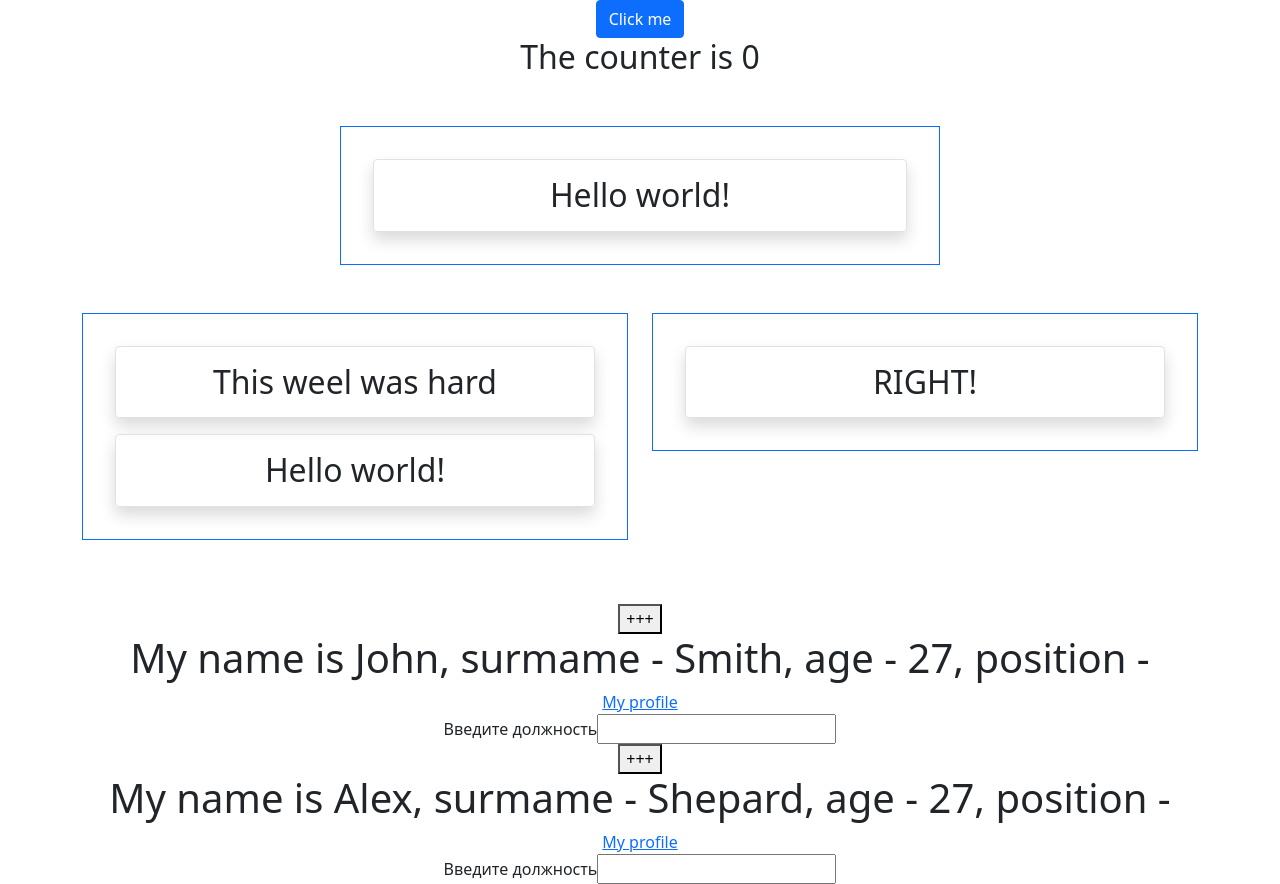
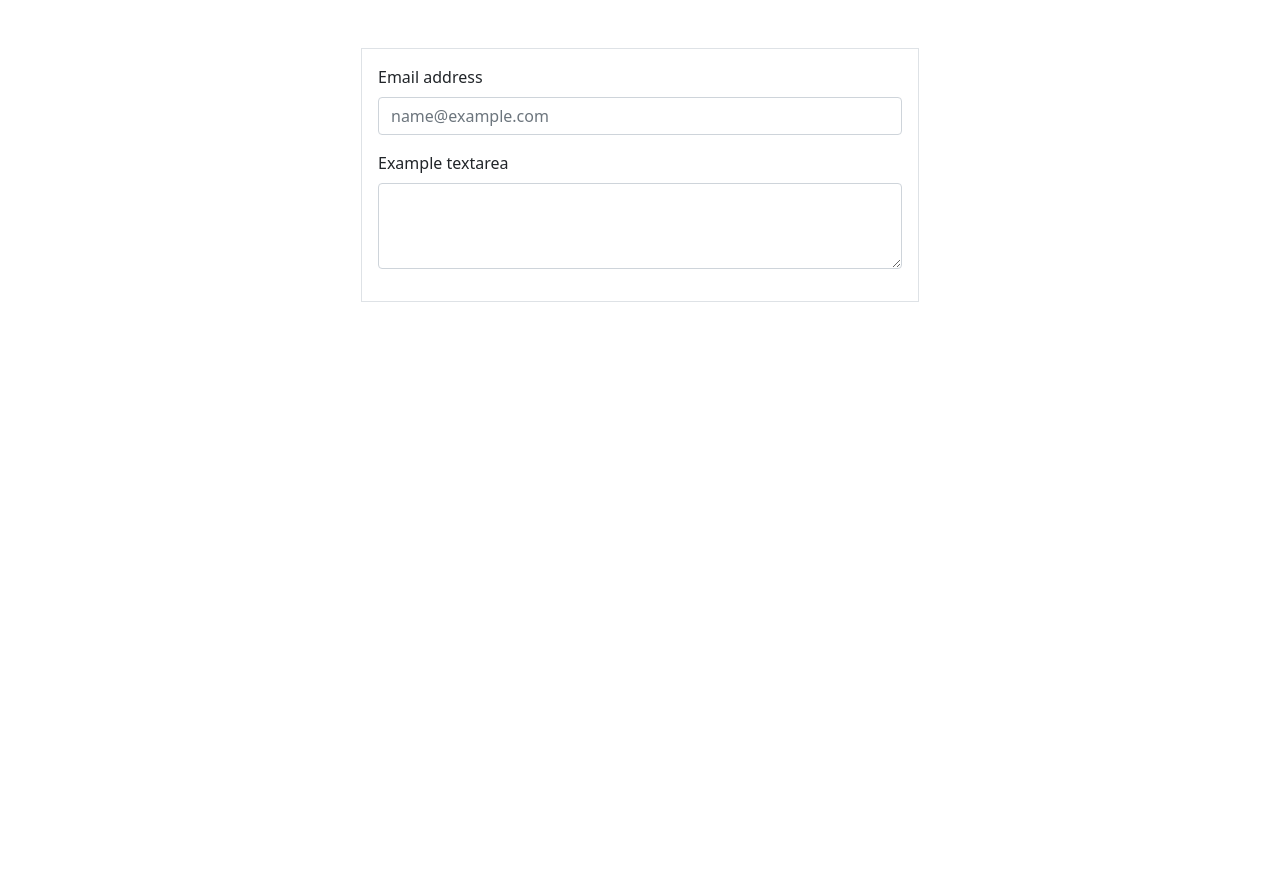
Before and after one commit to Pacman766/my-app, a React (Create React App) app: page / in a window 1280 px wide. After the commit the page ends 800 px from the top, so only its background shows below. Built offline with nearby package versions, Linux system fonts and the light colour scheme.

Commit message:
remake App comp with refs

```diff
--- a/src/App.js
+++ b/src/App.js
@@ -1,137 +1,59 @@
 import React, { Component } from 'react';
-import BootstrapTest from './BootstrapTest';
+import { Container } from 'react-bootstrap';
 import './App.css';
 
-class WhoAmI extends Component {
-  constructor(props) {
-    super(props);
-    // создаем состояние компонента, которое можно изменить динамически
-    this.state = {
-      years: 27,
-      text: '+++',
-      position: '',
-    };
-  }
+class Form extends Component {
+  //   myRef = React.createRef();
 
-  nextYear = () => {
-    // устанавливаем новое состояние с помощью метода setState
-    // внутри устанавливаем колбэк ф-цию которая возвращает
-    // значиние объекта, которое увеличивается на 1 при нажатии на кнопку (колбэк ф-ция
-    //нужна для того, чтобы новое значение устанавливалось только после нажатия на кнопку)
-    this.setState((state) => ({
-      years: state.years + 1,
-    }));
+  //   componentDidMount() {
+  //     this.myRef.current.focus();
+  //   }
+
+  setInpuRef = (elem) => {
+    this.myRef = elem;
   };
 
-  commitInputChanges = (e, color) => {
-    console.log(color);
-    this.setState({
-      position: e.target.value,
-    });
-  };
-
-  render() {
-    const { name, surname, link } = this.props;
-    const { position, years } = this.state;
-
-    console.log(this);
-
-    return (
-      <div>
-        {/* Обработчик события на клик */}
-        <button onClick={this.nextYear}>+++</button>
-        <h1>
-          My name is {name}, surmame - {surname}, age - {years}, position -{' '}
-          {position}
-        </h1>
-        <a href={link}>My profile</a>
-        <form>
-          <span>Введите должность</span>
-          <input
-            type="text"
-            onChange={(e) => this.commitInputChanges(e, 'some color')}
-          />
-        </form>
-      </div>
-    );
-  }
-}
-
-const DynamicGreating = (props) => {
-  return (
-    <div className={'mb-3 p-3 border border-' + props.color}>
-      {React.Children.map(props.children, (child) => {
-        return React.cloneElement(child, {
-          className: 'shadow p-3 m-3 border rounded',
-        });
-      })}
-    </div>
-  );
-};
-
-const HelloGreating = () => {
-  return (
-    <div style={{ width: '600px', margin: '0 auto', marginTop: '50px' }}>
-      <DynamicGreating color={'primary'}>
-        <h2>Hello world!</h2>
-      </DynamicGreating>
-    </div>
-  );
-};
-
-//
-const Message = (props) => {
-  return <h2>The counter is {props.counter}</h2>;
-};
-
-class Counter extends Component {
-  state = {
-    counter: 0,
-  };
-
-  changeCounter = () => {
-    this.setState(({ counter }) => ({
-      counter: counter + 1,
-    }));
+  focusFirstTI = () => {
+    if (this.myRef) {
+      this.myRef.focus();
+    }
   };
 
   render() {
     return (
-      <>
-        <button className={'btn btn-primary'} onClick={this.changeCounter}>
-          Click me
-        </button>
-        {this.props.render(this.state.counter)}
-      </>
+      <Container>
+        <form className="w-50 border mt-5 p-3 m-auto">
+          <div className="mb-3">
+            <label htmlFor="exampleFormControlInput1" className="form-label">
+              Email address
+            </label>
+            <input
+              ref={this.setInpuRef}
+              type="email"
+              className="form-control"
+              id="exampleFormControlInput1"
+              placeholder="name@example.com"
+            />
+          </div>
+          <div className="mb-3">
+            <label htmlFor="exampleFormControlTextarea1" className="form-label">
+              Example textarea
+            </label>
+            <textarea
+              onClick={this.focusFirstTI}
+              className="form-control"
+              id="exampleFormControlTextarea1"
+              rows="3"
+            ></textarea>
+          </div>
+        </form>
+      </Container>
     );
   }
 }
 
 function App() {
-  return (
-    <div className="App">
-      {/* render props in Counter */}
-      <Counter render={(counter) => <Message counter={counter} />} />
-
-      <HelloGreating />
-      <BootstrapTest
-        left={
-          <DynamicGreating color={'primary'}>
-            <h2>This weel was hard</h2>
-            <h2>Hello world!</h2>
-          </DynamicGreating>
-        }
-        right={
-          <DynamicGreating color={'primary'}>
-            <h2>RIGHT!</h2>
-          </DynamicGreating>
-        }
-      />
-
-      <WhoAmI name={'John'} surname="Smith" link="facebook.com" />
-      <WhoAmI name={'Alex'} surname="Shepard" link="vk.com" />
-    </div>
-  );
+  return <Form />;
 }
 
 export default App;
```
